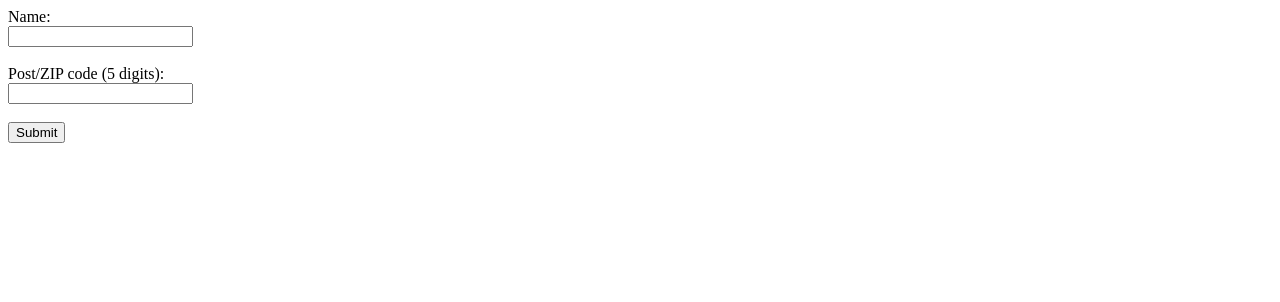
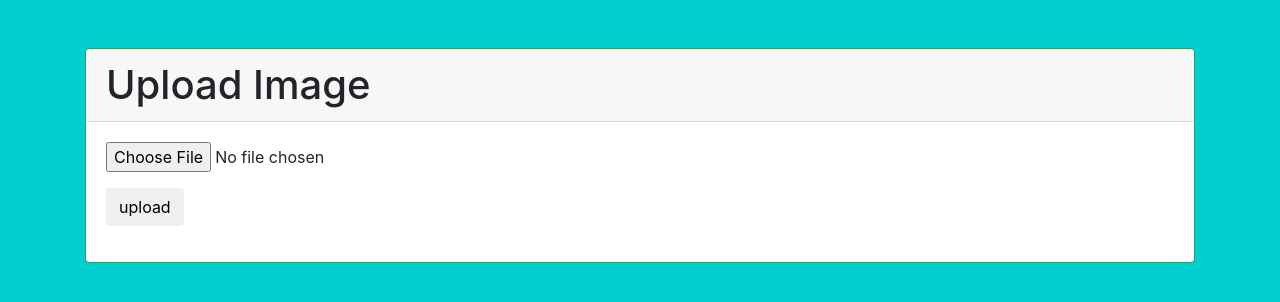
Before and after one commit to Anoushka03/blog-website, a web app: file views/demo.html in a window 1280 px wide. Shown: the top 302 px of the page. Run offline with its HTML, style and script files only (its server is not run), Linux system fonts and the light colour scheme; some libraries are stand-ins or nearby versions.

Commit message:
profile photo

```diff
--- a/models/user.js
+++ b/models/user.js
@@ -19,6 +19,7 @@ const userSchema = mongoose.Schema({
         type: String,
         //required: true
     },
+    img:String
 });
 
 //const User = mongoose.model("user", userSchema);
--- a/package.json
+++ b/package.json
@@ -14,6 +14,7 @@
     "connect-flash": "^0.1.1",
     "connect-mongodb-session": "^2.3.3",
     "cookie-parser": "^1.4.5",
+    "dotenv": "^8.2.0",
     "ejs": "^2.7.4",
     "email-check": "^1.1.0",
     "email-existence": "^0.1.6",
@@ -21,8 +22,10 @@
     "express": "^4.17.1",
     "express-session": "^1.17.1",
     "express-validator": "^5.3.1",
+    "fs": "0.0.1-security",
     "lodash": "^4.17.15",
     "mongoose": "^5.9.20",
+    "multer": "^1.4.2",
     "passport": "^0.4.1",
     "passport-local": "^1.0.0",
     "password-hash": "^1.2.2",
--- a/views/demo.html
+++ b/views/demo.html
@@ -1,34 +1,37 @@
+<!--suppress ALL -->
 <!DOCTYPE html>
-<html>
+<html lang="en">
+<head>
+    <title>Upload Images to Server</title>
+    <!-- Required meta tags -->
+    <meta charset="utf-8">
+    <meta name="viewport" content="width=device-width, initial-scale=1, shrink-to-fit=no">
+
+    <!-- Bootstrap CSS -->
+    <link rel="stylesheet" href="https://stackpath.bootstrapcdn.com/bootstrap/4.1.1/css/bootstrap.min.css"
+          integrity="sha384-WskhaSGFgHYWDcbwN70/dfYBj47jz9qbsMId/iRN3ewGhXQFZCSftd1LZCfmhktB" crossorigin="anonymous">
+
+    <style>
+        body {
+            background: darkturquoise;
+        }
+    </style>
+</head>
 <body>
-<form onsubmit="regEx(); return false">
-Name:<br/>
-<input type="text" /><br/>
-<br/>
-Post/ZIP code (5 digits):<br/>
-<input type="text" /><br/>
-<br/>
-<input type="submit" />
-</form>
-<script>
-function regEx(){
-function testName(){
-var name = document.getElementsByTagName("input")[0].value;
-var nameTest = name.search(/[a-zA-Z]/g);
-if (nameTest == -1||name == ""){
-alert("Please enter only letters in this field.");
-}
-}
-function testZip(){
-var zip = document.getElementsByTagName("input")[1].value;
-var zipTest = zip.match(/\d/g);
-if (zipTest.length != 5||zip == ""){
-alert("Please enter 5 numbers in this field.");
-}
-}
-testName();
-testZip();
-}
-</script>
+
+<div class="container">
+    <div class="card border-success mt-5">
+        <h1 class="card-header">Upload Image</h1>
+        <div class="card-body">
+            <div class="form-group">
+                <form action="/upload" method="post" enctype="multipart/form-data">
+                    <input class="form-control-file" type="file" accept="image/*" name="photo" >
+                    <input class="btn mt-3" type="submit" value="upload">
+                </form>
+            </div>
+        </div>
+    </div>
+</div>
+
 </body>
 </html>
```
Also changed, not shown: routes/users.js (+61 -9 lines), views/dashboard.ejs (+24 -0 lines), 5 other files.
